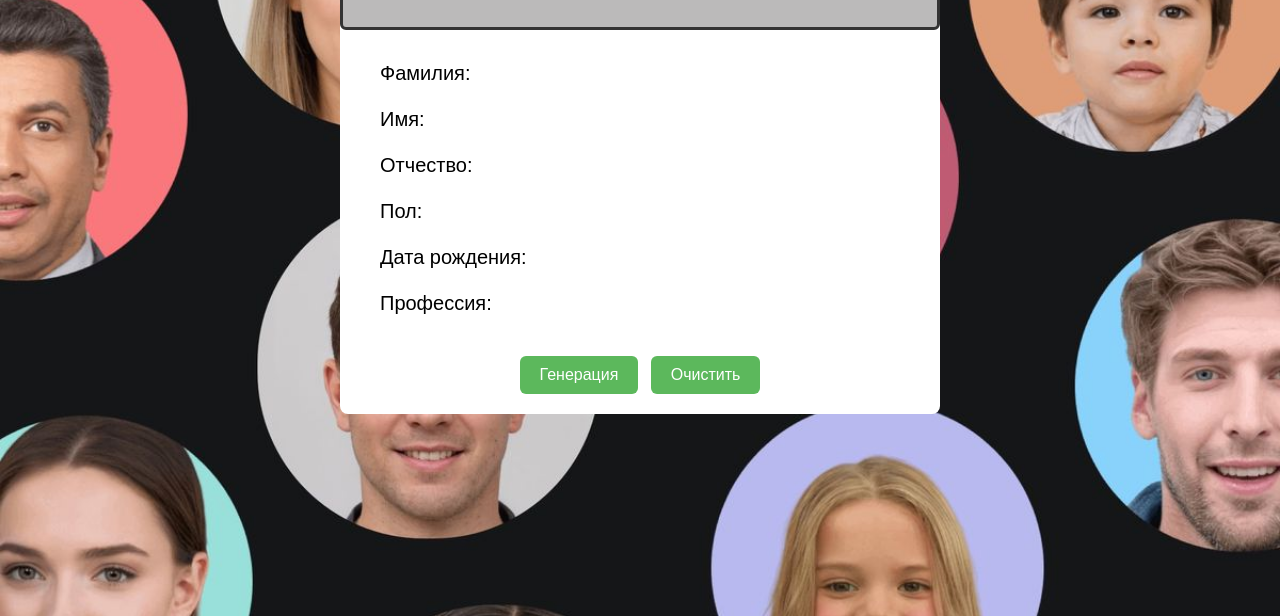
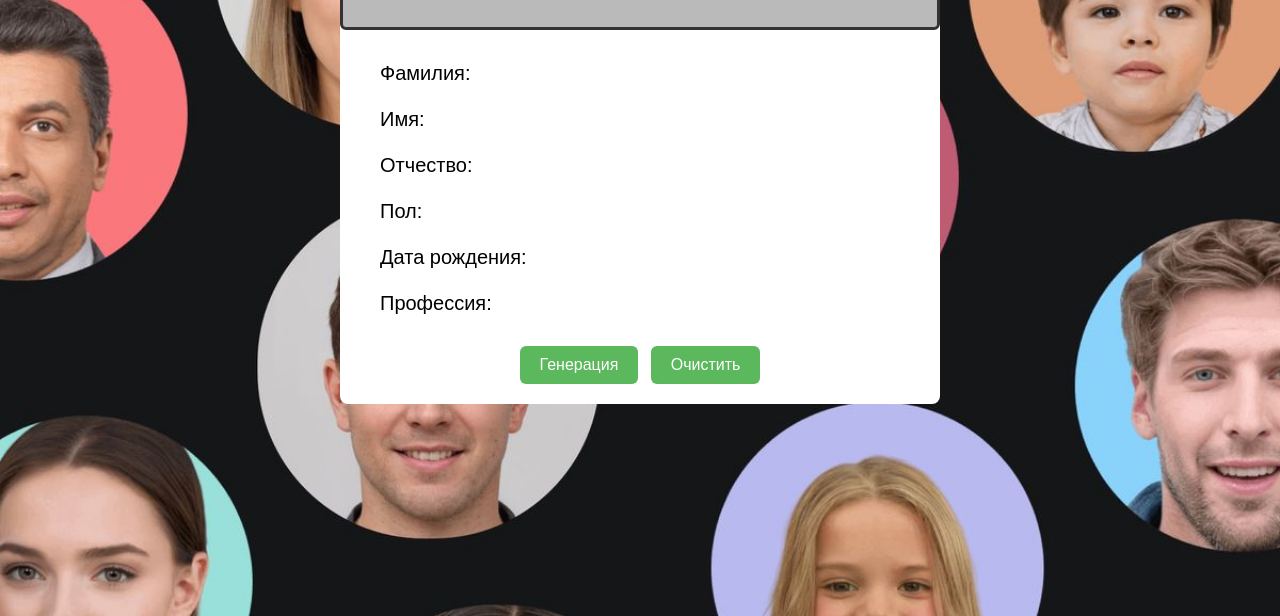
Before and after one commit to rustemchaganov/random_user_generator, a plain HTML site: page index.html in a window 1280 px wide. Shown: the part 184-800 px from the top of the page. Drawn offline with Linux system fonts and the light colour scheme.

Commit message:
small css changes

```diff
--- a/style.css
+++ b/style.css
@@ -29,7 +29,7 @@ body {
 .card-body {
     text-align: left;
     font-size: 20px;
-    padding: 10px 40px;
+    padding: 10px 40px 0px 40px;
 }
 
 .card-body span {
```
